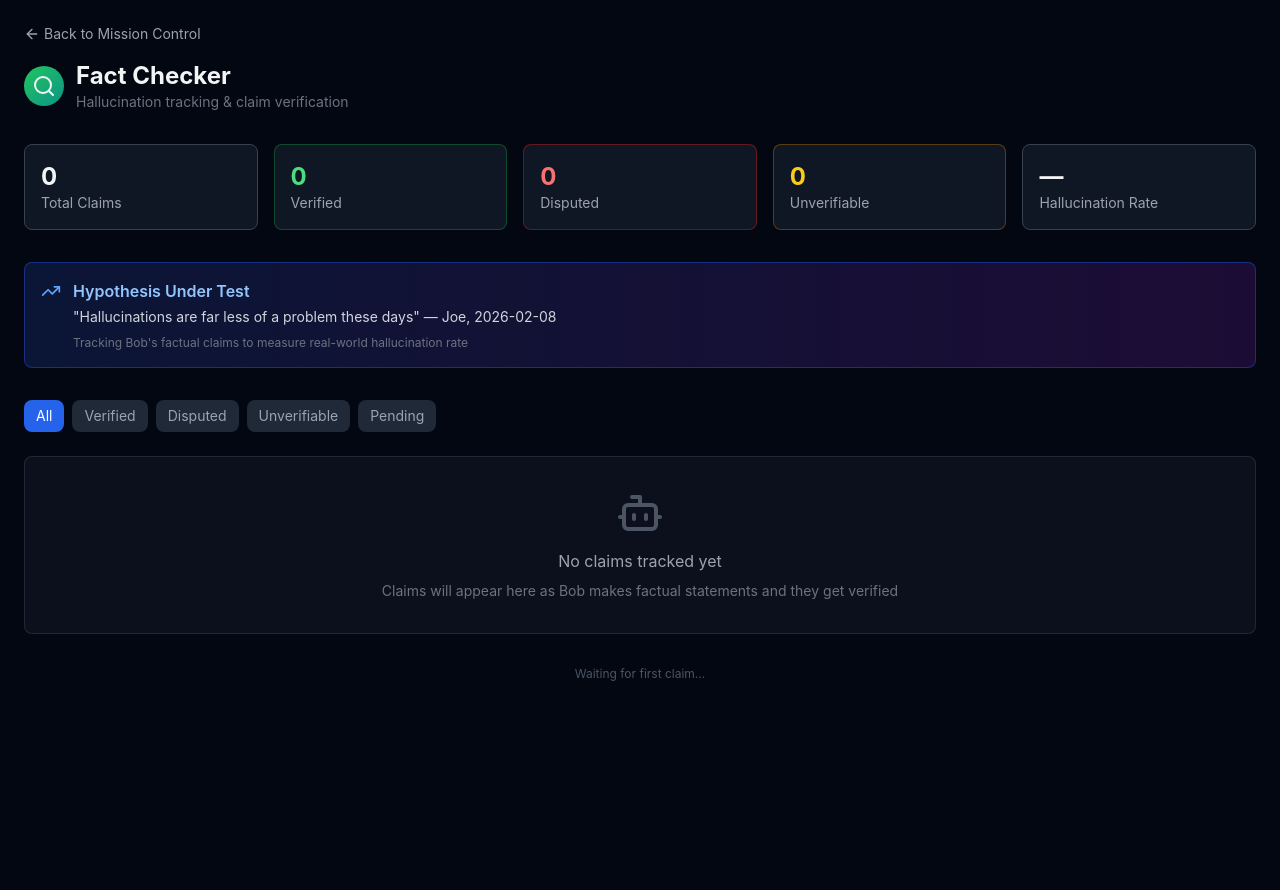
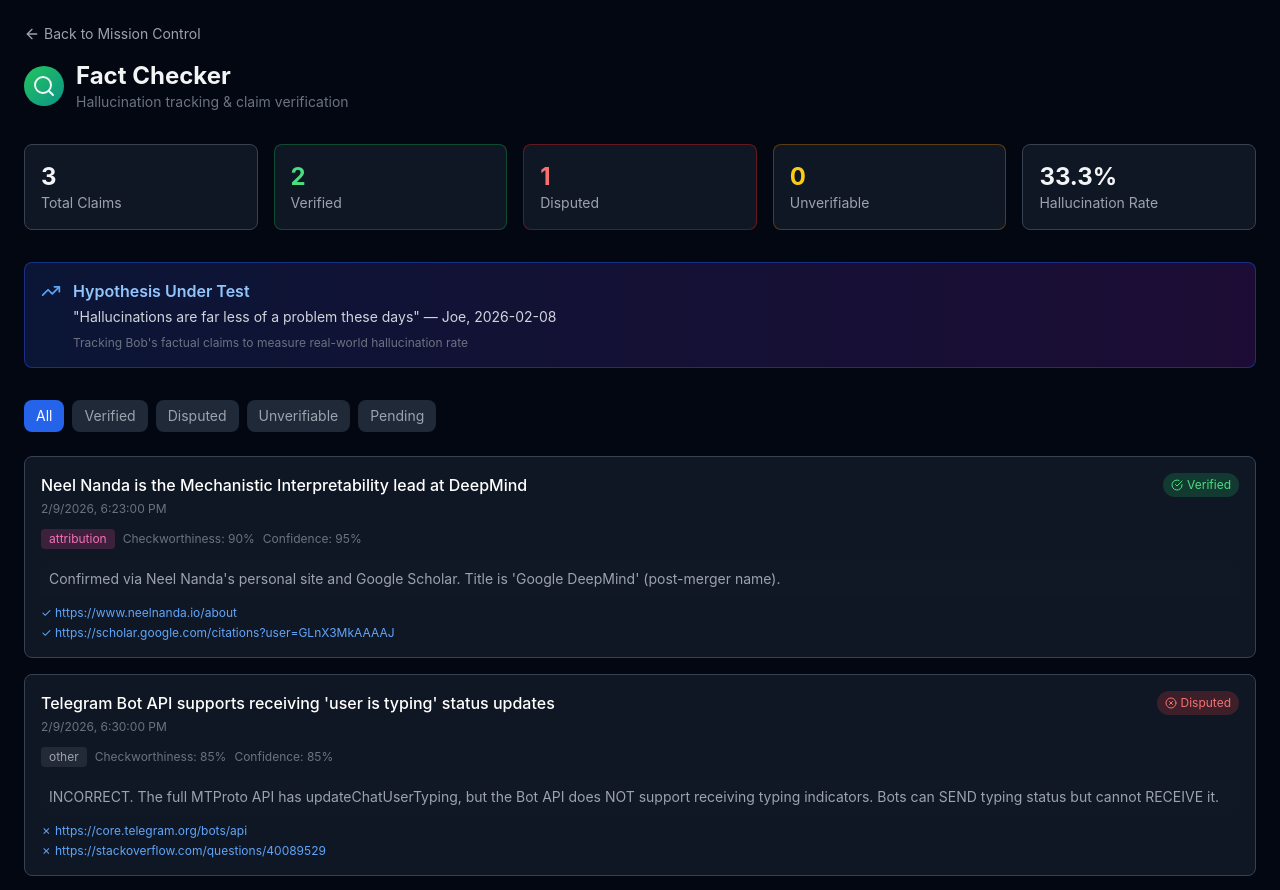
Before and after one commit to joesbobclaw/mission-control, a Next.js app: page /facts in a window 1280 px wide. Shown: the top 890 px of the page. Before the commit the page ends 800 px from the top, so only its background shows below. Built offline with nearby package versions, Linux system fonts and the light colour scheme.

Commit message:
Fact checker prototype: verified 3 claims (1 disputed)

```diff
--- /dev/null
+++ b/app/data/claims.json
@@ -0,0 +1,85 @@
+{
+  "claims": [
+    {
+      "id": "claim_001",
+      "claim": "Neel Nanda is the Mechanistic Interpretability lead at DeepMind",
+      "source": {
+        "type": "ai_response",
+        "sessionId": "agent:main:main",
+        "timestamp": "2026-02-09T11:23:00-07:00",
+        "context": "Mech interp monitoring sources list for Joe"
+      },
+      "extraction": {
+        "checkworthiness": 0.9,
+        "category": "attribution"
+      },
+      "verification": {
+        "status": "verified",
+        "confidence": 0.95,
+        "sources": [
+          {"url": "https://www.neelnanda.io/about", "excerpt": "I run the Google DeepMind mechanistic interpretability team", "agrees": true},
+          {"url": "https://scholar.google.com/citations?user=GLnX3MkAAAAJ", "excerpt": "Mechanistic Interpretability Team Lead, Google DeepMind", "agrees": true}
+        ],
+        "explanation": "Confirmed via Neel Nanda's personal site and Google Scholar. Title is 'Google DeepMind' (post-merger name).",
+        "verifiedAt": "2026-02-09T21:11:00-07:00"
+      }
+    },
+    {
+      "id": "claim_002",
+      "claim": "Telegram Bot API supports receiving 'user is typing' status updates",
+      "source": {
+        "type": "ai_response",
+        "sessionId": "agent:main:main",
+        "timestamp": "2026-02-09T11:30:00-07:00",
+        "context": "Discussion with Dean about typing indicators"
+      },
+      "extraction": {
+        "checkworthiness": 0.85,
+        "category": "other"
+      },
+      "verification": {
+        "status": "disputed",
+        "confidence": 0.85,
+        "sources": [
+          {"url": "https://core.telegram.org/bots/api", "excerpt": "Bot API update types include messages, edited_message, channel_post, etc. - no typing updates", "agrees": false},
+          {"url": "https://stackoverflow.com/questions/40089529", "excerpt": "Inline queries can be used as workaround since they send user text in real-time", "agrees": false}
+        ],
+        "explanation": "INCORRECT. The full MTProto API has updateChatUserTyping, but the Bot API does NOT support receiving typing indicators. Bots can SEND typing status but cannot RECEIVE it.",
+        "verifiedAt": "2026-02-09T21:11:00-07:00"
+      }
+    },
+    {
+      "id": "claim_003",
+      "claim": "Washington Post laid off 30% of staff (~300 journalists) and CEO Will Lewis stepped down",
+      "source": {
+        "type": "ai_response",
+        "sessionId": "agent:main:main",
+        "timestamp": "2026-02-09T08:37:00-07:00",
+        "context": "Morning news digest for Joe"
+      },
+      "extraction": {
+        "checkworthiness": 0.95,
+        "category": "event"
+      },
+      "verification": {
+        "status": "verified",
+        "confidence": 0.99,
+        "sources": [
+          {"url": "https://www.cnn.com/2026/02/07/media/washington-post-will-lewis-publisher-resigns", "excerpt": "Will Lewis has abruptly stepped down, just days after the newspaper laid off one-third of its staff, including at least 300 journalists", "agrees": true},
+          {"url": "https://www.theguardian.com/media/2026/feb/07/washington-post-will-lewis-resigns", "excerpt": "Departure comes days after newspaper laid off nearly one-third of staff, including more than 300 journalists", "agrees": true},
+          {"url": "https://apnews.com/article/washington-post-will-lewis-stepping-down-layoffs-c8559f5e1d9f4d73f37163e4a708f9da", "excerpt": "laying off one-third of its staff", "agrees": true}
+        ],
+        "explanation": "Confirmed by CNN, Guardian, AP News, NPR. All major outlets agree on ~30% / one-third layoffs including 300+ journalists, and Lewis resignation.",
+        "verifiedAt": "2026-02-09T21:11:00-07:00"
+      }
+    }
+  ],
+  "stats": {
+    "totalClaims": 3,
+    "verified": 2,
+    "disputed": 1,
+    "unverifiable": 0,
+    "pending": 0,
+    "lastUpdated": "2026-02-09T21:11:00-07:00"
+  }
+}
--- a/app/facts/page.tsx
+++ b/app/facts/page.tsx
@@ -37,18 +37,22 @@ interface Stats {
   lastUpdated: string | null
 }
 
-// Sample data for demo
+// Load data from JSON file (updated via git push)
+import claimsData from '../data/claims.json'
+
 const sampleStats: Stats = {
-  totalClaims: 0,
-  verified: 0,
-  disputed: 0,
-  unverifiable: 0,
-  pending: 0,
-  hallucinationRate: 0,
-  lastUpdated: null
+  totalClaims: claimsData.stats.totalClaims,
+  verified: claimsData.stats.verified,
+  disputed: claimsData.stats.disputed,
+  unverifiable: claimsData.stats.unverifiable,
+  pending: claimsData.stats.pending,
+  hallucinationRate: claimsData.stats.totalClaims > 0
+    ? (claimsData.stats.disputed / claimsData.stats.totalClaims) * 100
+    : 0,
+  lastUpdated: claimsData.stats.lastUpdated
 }
 
-const sampleClaims: Claim[] = []
+const sampleClaims: Claim[] = claimsData.claims as Claim[]
 
 // Status badge component
 function StatusBadge({ status }: { status: string }) {
```
